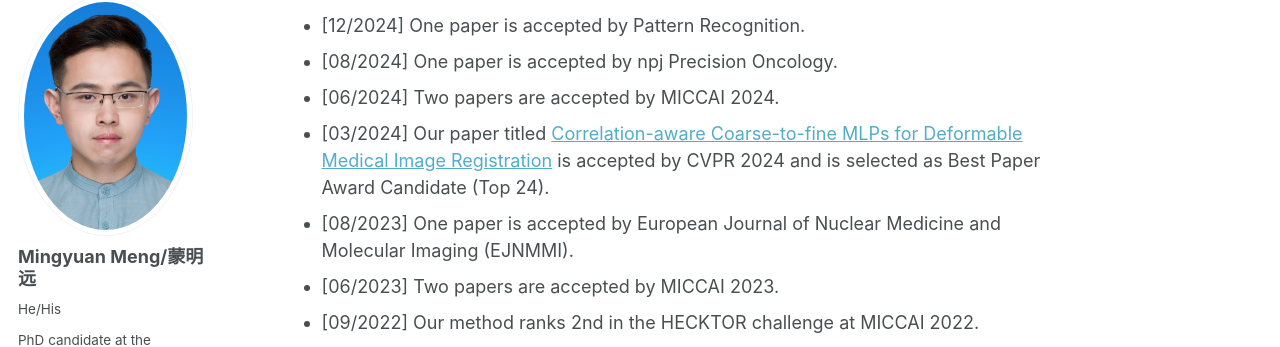
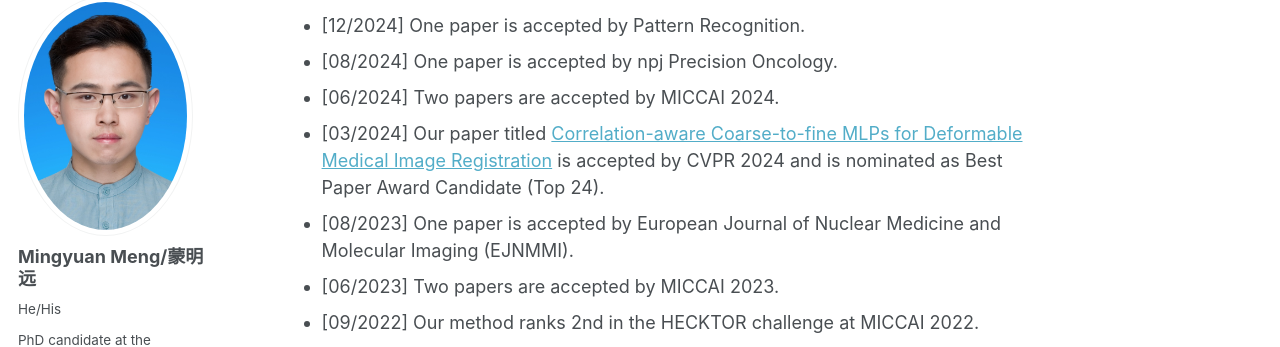
Before and after one commit to MungoMeng/mungomeng.github.io, a Jekyll site: the page built from _pages/about.md, in a window 1280 px wide and 900 px high, scrolled down 499 px. Shown: the part 110-457 px from the top of the window. Built offline with Jekyll 4.4.1, drawn with Linux system fonts in a browser that asks for light colours; some web fonts are replaced.

Commit message:
Update about.md

```diff
--- a/_pages/about.md
+++ b/_pages/about.md
@@ -18,7 +18,7 @@ News
 * [12/2024] One paper is accepted by Pattern Recognition.
 * [08/2024] One paper is accepted by npj Precision Oncology.
 * [06/2024] Two papers are accepted by MICCAI 2024.
-* [03/2024] Our paper titled [Correlation-aware Coarse-to-fine MLPs for Deformable Medical Image Registration](https://arxiv.org/abs/2406.00123) is accepted by CVPR 2024 and is selected as Best Paper Award Candidate (Top 24).
+* [03/2024] Our paper titled [Correlation-aware Coarse-to-fine MLPs for Deformable Medical Image Registration](https://arxiv.org/abs/2406.00123) is accepted by CVPR 2024 and is nominated as Best Paper Award Candidate (Top 24).
 * [08/2023] One paper is accepted by European Journal of Nuclear Medicine and Molecular Imaging (EJNMMI).
 * [06/2023] Two papers are accepted by MICCAI 2023.
 * [09/2022] Our method ranks 2nd in the HECKTOR challenge at MICCAI 2022.
```
